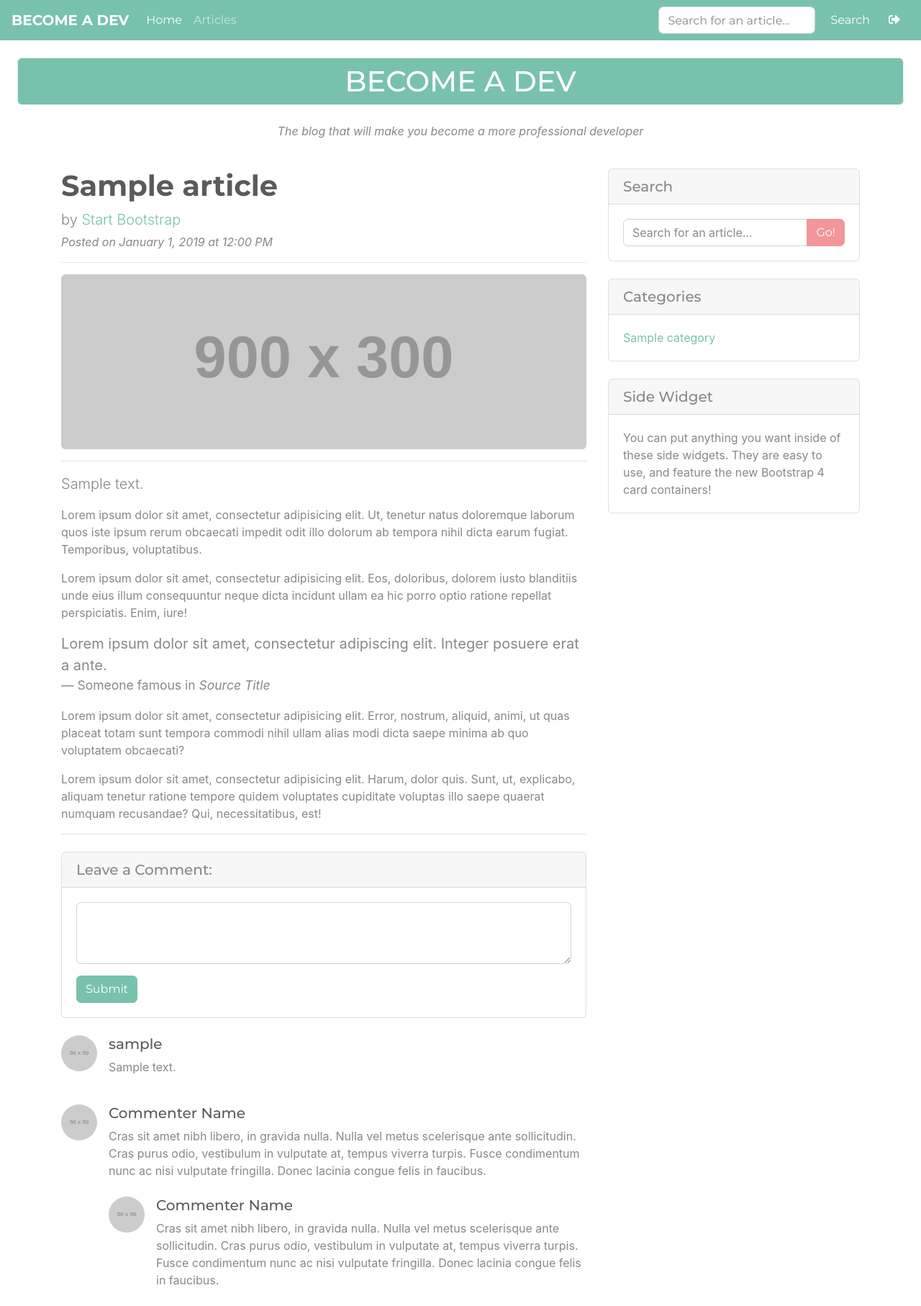
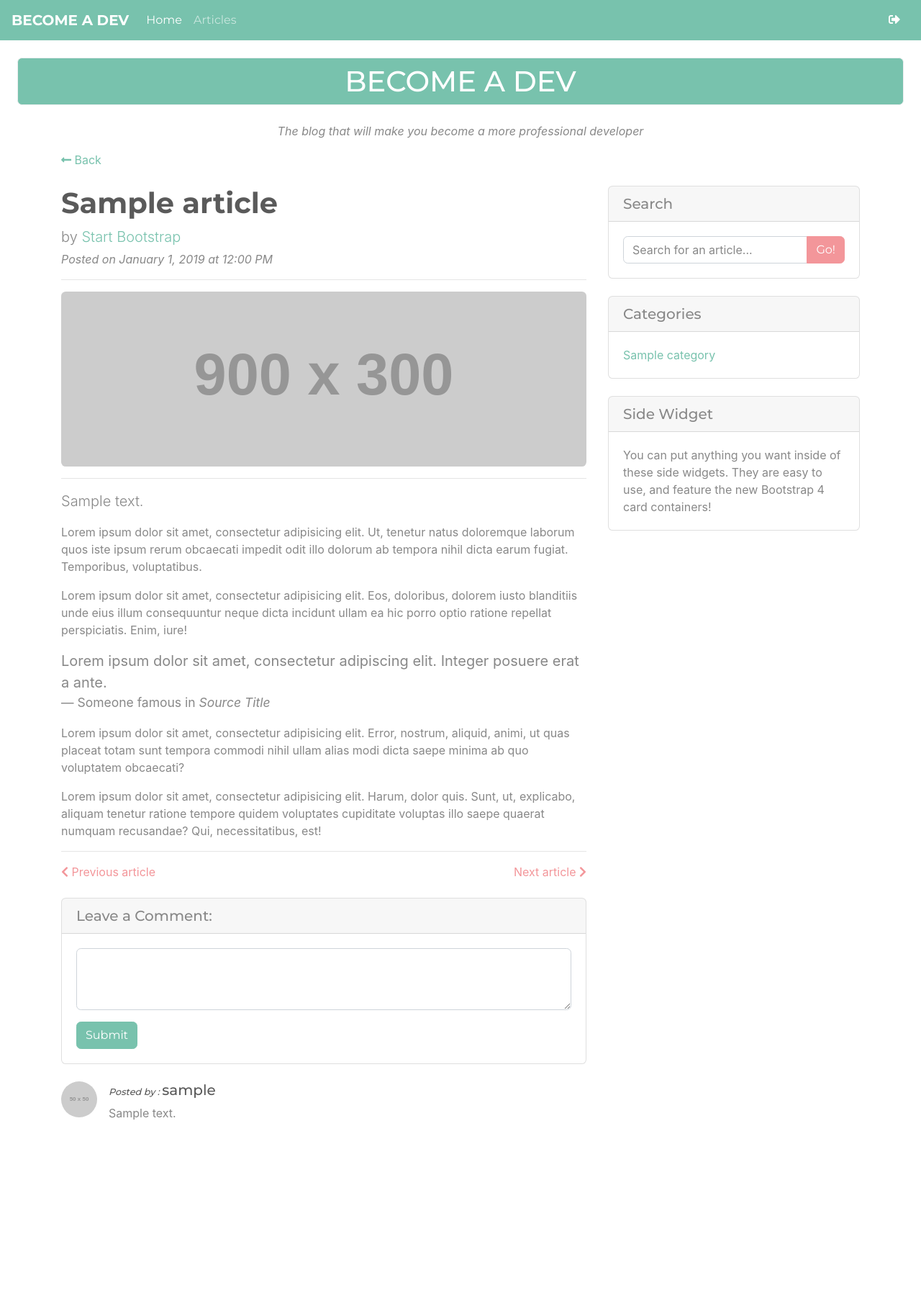
Before and after one commit to Thuan44/php_crud_blog, a PHP site: page /singleArticle.php?id=1 in a window 1280 px wide. Shown: the whole page at 72% size. After the commit the page ends 1555 px from the top, so only its background shows below. Run offline with PHP 8.4, Linux system fonts and the light colour scheme; the visitor is signed in with stand-in values (Sample User, id 1); tables that the repository leaves empty or names only in its code hold one stand-in row (values such as "Sample post"); grey boxes labelled with a size stand in for pictures from a placeholder-image service; some libraries are stand-ins or nearby versions.

Commit message:
comment feature done

```diff
--- a/admin/fonctions.php
+++ b/admin/fonctions.php
@@ -152,3 +152,17 @@ function listComments($articleId) {
     $result->execute();
     return $result->fetchAll();
 }
+
+// Get id of commentators
+function commentatorsUserId($id) {
+    global $connection;
+
+    $query = "SELECT user_name
+            FROM users
+            INNER JOIN comments ON users.user_id = comments.user_id
+            WHERE users.user_id = $id";
+
+    $result = $connection->prepare($query);
+    $result->execute();
+    return $result->fetch();
+}
--- a/header.php
+++ b/header.php
@@ -33,10 +33,6 @@ include_once 'admin/fonctions.php';
         <a class="nav-link" href="index.php">Articles</a>
       </li>
     </ul>
-    <form class="form-inline my-2 my-lg-0">
-      <input class="form-control search mr-sm-2" type="search" placeholder="Search for an article..." aria-label="Search">
-      <button class="btn btn-outline-white my-2 my-sm-0" type="submit">Search</button>
-    </form>
   </div>
 
   <!-- Sign out button -->
--- a/singleArticle.php
+++ b/singleArticle.php
@@ -29,12 +29,21 @@ if (isset($_POST['add-comment'])) {
 // Get list of comments by article id
 $listComments = listComments($articleId);
 
+// Get id of commentators
+// $commentatorsUserId = commentatorsUserId();
+// var_dump($commentatorsUserId);
+
+
+
 // Get list of categories
 $listCategories = listCategories();
 ?>
 
 <!-- Page Content -->
 <div class="container">
+
+    <!-- Breadcrumb -->
+    <a href="index.php"><i class="fas fa-long-arrow-alt-left"></i> Back</a>
 
     <div class="row">
 
@@ -78,7 +87,13 @@ $listCategories = listCategories();
 
             <p>Lorem ipsum dolor sit amet, consectetur adipisicing elit. Harum, dolor quis. Sunt, ut, explicabo, aliquam tenetur ratione tempore quidem voluptates cupiditate voluptas illo saepe quaerat numquam recusandae? Qui, necessitatibus, est!</p>
 
+
             <hr>
+
+            <div class="d-flex justify-content-between" role="group" aria-label="Basic example">
+                <a href="#" class="text-secondary"><i class="fas fa-chevron-left"></i> Previous article</a>
+                <a href="#" class="text-secondary">Next article <i class="fas fa-chevron-right"></i></a>
+            </div>
 
             <!-- Comments Form -->
             <?php if (isset($_SESSION['user_id'])) { ?>
@@ -104,18 +119,23 @@ $listCategories = listCategories();
             <?php } ?>
 
             <!-- Single Comment -->
-            <?php foreach($listComments as $comment): ?>
+            <?php foreach ($listComments as $comment) : ?>
                 <div class="media mb-4">
                     <img class="d-flex mr-3 rounded-circle" src="http://placehold.it/50x50" alt="">
                     <div class="media-body">
-                    <h5 class="mt-0"><?php echo $_SESSION['user_name'] ?></h5>
+                        <h5 class="mt-0">
+                            <?php
+                            $data = commentatorsUserId($comment['user_id']);
+                            echo '<span class="font-italic" style="font-size: .8rem">Posted by : </span>' . $data['user_name'];
+                            ?>
+                        </h5>
                         <p><?php echo $comment['comment_content'] ?></p>
                     </div>
                 </div>
             <?php endforeach ?>
 
             <!-- Comment with nested comments -->
-            <div class="media mb-4">
+            <!-- <div class="media mb-4">
                 <img class="d-flex mr-3 rounded-circle" src="http://placehold.it/50x50" alt="">
                 <div class="media-body">
                     <h5 class="mt-0">Commenter Name</h5>
@@ -130,7 +150,7 @@ $listCategories = listCategories();
                     </div>
 
                 </div>
-            </div>
+            </div> -->
 
         </div>
 
@@ -159,7 +179,7 @@ $listCategories = listCategories();
                             <ul class="list-unstyled mb-0">
                                 <?php foreach ($listCategories as $category) : ?>
                                     <li>
-                                        <a href="#"><?php echo $category['category_name'] ?></a>
+                                        <a href="#" class=""><?php echo $category['category_name'] ?></a>
                                     </li>
                                 <?php endforeach ?>
                             </ul>
```
Lines whose indentation alone changed are shown as unchanged.
